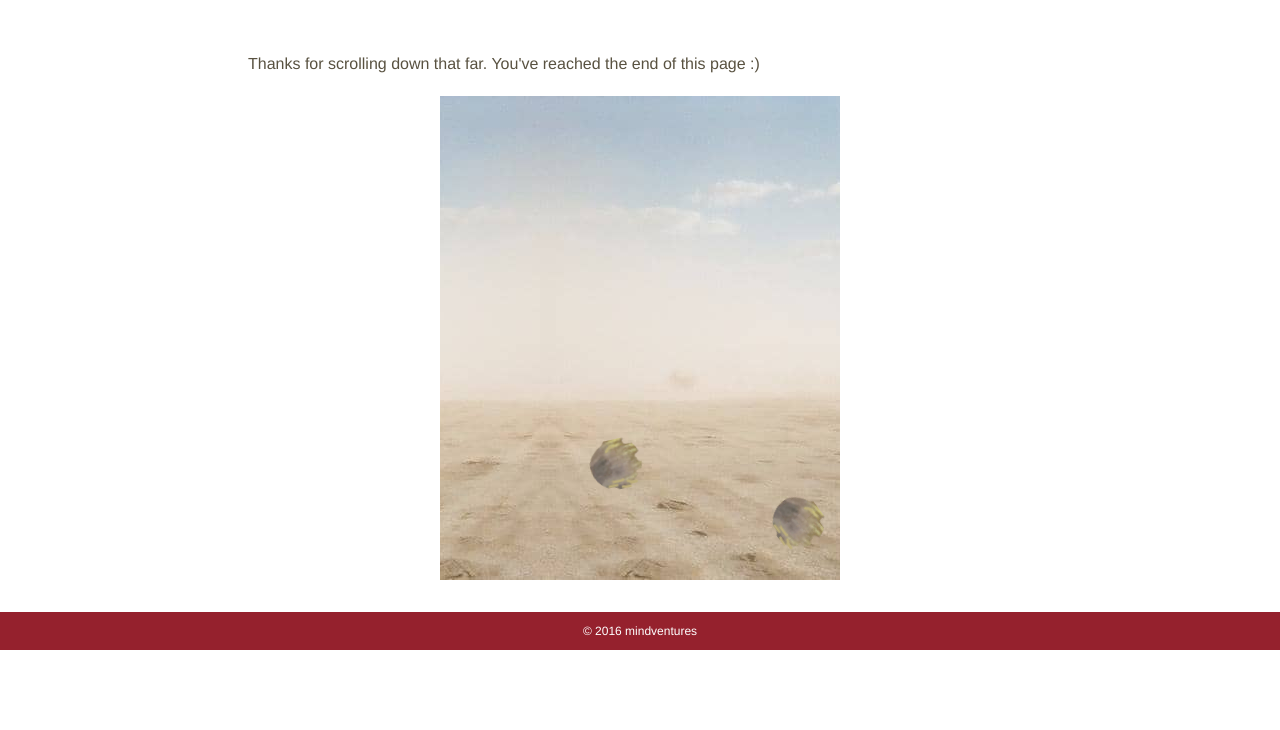
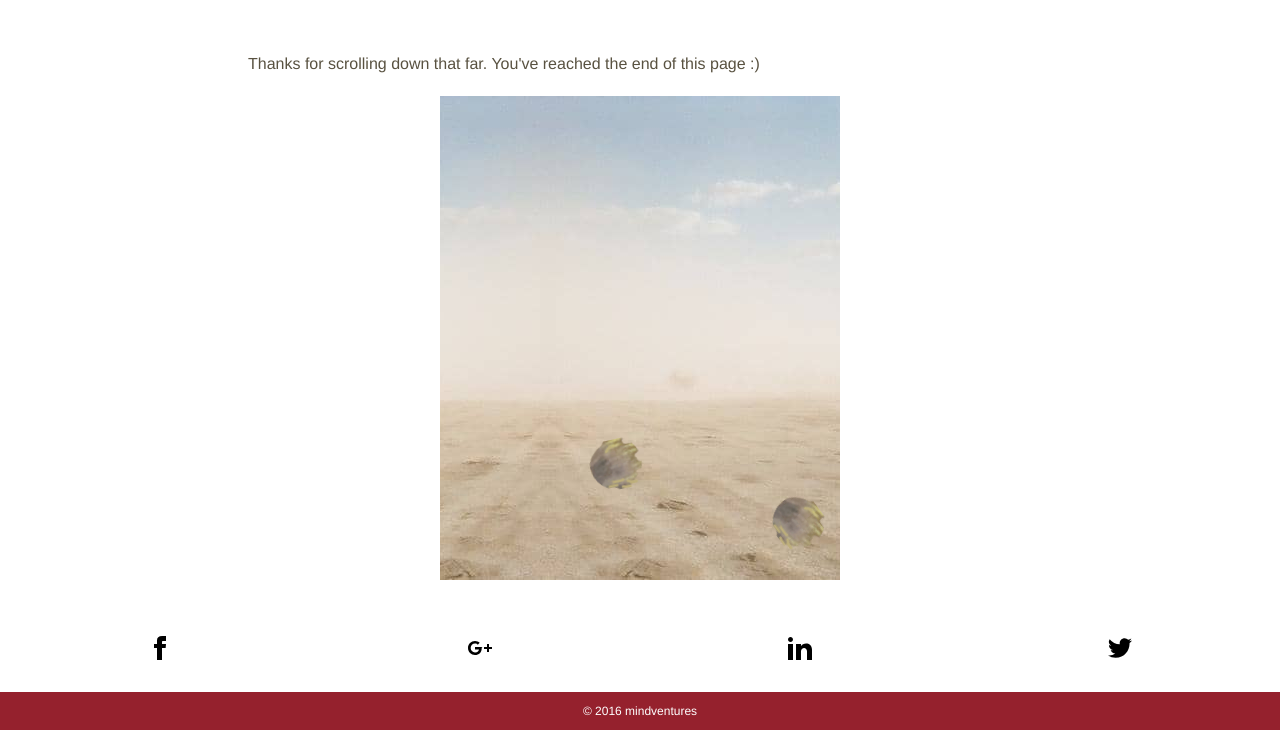
Before and after one commit to kshyh/web_performance, a website built with Parcel: page index.html in a window 1280 px wide. Shown: the part 6378-7108 px from the top of the page. Before the commit the page ends 7028 px from the top, so only its background shows below. Built offline with nearby package versions, Linux system fonts and the light colour scheme.

Commit message:
SVG sprites

```diff
--- /dev/null
+++ b/css/sprite.css
@@ -0,0 +1,35 @@
+.svg-iconmonstr-facebook-1 {
+	background: url("../images/icons-052fd915.svg") 0 0 no-repeat;
+}
+
+.svg-iconmonstr-facebook-1-dims {
+	width: 24px;
+	height: 24px;
+}
+
+.svg-iconmonstr-google-plus-1 {
+	background: url("../images/icons-052fd915.svg") 33.333333333333336% 33.333333333333336% no-repeat;
+}
+
+.svg-iconmonstr-google-plus-1-dims {
+	width: 24px;
+	height: 24px;
+}
+
+.svg-iconmonstr-linkedin-1 {
+	background: url("../images/icons-052fd915.svg") 66.66666666666667% 66.66666666666667% no-repeat;
+}
+
+.svg-iconmonstr-linkedin-1-dims {
+	width: 24px;
+	height: 24px;
+}
+
+.svg-iconmonstr-twitter-1 {
+	background: url("../images/icons-052fd915.svg") 100% 100% no-repeat;
+}
+
+.svg-iconmonstr-twitter-1-dims {
+	width: 24px;
+	height: 24px;
+}
--- a/css/styles.css
+++ b/css/styles.css
@@ -1,4 +1,5 @@
 @import url("./reset.css");
+@import url("./sprite.css");
 
 @font-face {
     font-family: 'Raleway';
@@ -403,6 +404,18 @@
     }
 }
 
+.actions {
+    display: flex;
+    justify-content: space-around;
+    margin: 0 0 16px;
+}
+
+.actions__action a {
+    display: block;
+    width: 24px;
+    height: 24px;
+}
+
 /* footer */
 .footer {
     padding: .5em;
--- a/index.html
+++ b/index.html
@@ -275,6 +275,15 @@
 
 </div>
 
+<section class="main-content__section">
+    <ul class="actions">
+        <li class="actions__action svg-iconmonstr-facebook-1 svg-iconmonstr-facebook-1-dims"><a href="#"></a></li>
+        <li class="actions__action svg-iconmonstr-google-plus-1 svg-iconmonstr-google-plus-1-dims"><a href="#"></a></li>
+        <li class="actions__action svg-iconmonstr-linkedin-1 svg-iconmonstr-linkedin-1-dims"><a href="#"></a></li>
+        <li class="actions__action svg-iconmonstr-twitter-1 svg-iconmonstr-twitter-1-dims"><a href="#"></a></li>
+    </ul>
+</section>
+
 <footer class="footer">
     <p class="footer__text">&copy; 2016 mindventures</p>
 </footer>
--- a/package.json
+++ b/package.json
@@ -15,7 +15,8 @@
     "fonts:generate": "npm-run-all --parallel generate:*",
     "fonts:subset": "node scripts/fontSubset.js",
     "optimise:jpeg": "node scripts/optimiseJpeg.js",
-    "generate:webp": "node scripts/jpegToWebP.js"
+    "generate:webp": "node scripts/jpegToWebP.js",
+    "generate:sprites": "svg-sprite --css --css-render-css --css-dest=css --css-sprite=../images/icons.svg --css-layout=diagonal images/icons/*.svg"
   },
   "author": "Mateusz Kwasniewski <kwasniewski.mateusz@gmail.com>",
   "license": "ISC",
@@ -31,6 +32,7 @@
     "npm-run-all": "4.1.5",
     "parcel-bundler": "1.12.4",
     "parcel-plugin-lazy": "0.0.4",
+    "svg-sprite": "1.5.0",
     "ttf2eot": "2.0.0",
     "ttf2woff": "2.0.1",
     "ttf2woff2": "3.0.0"
```
Also changed, not shown: images/icons-052fd915.svg (added).
